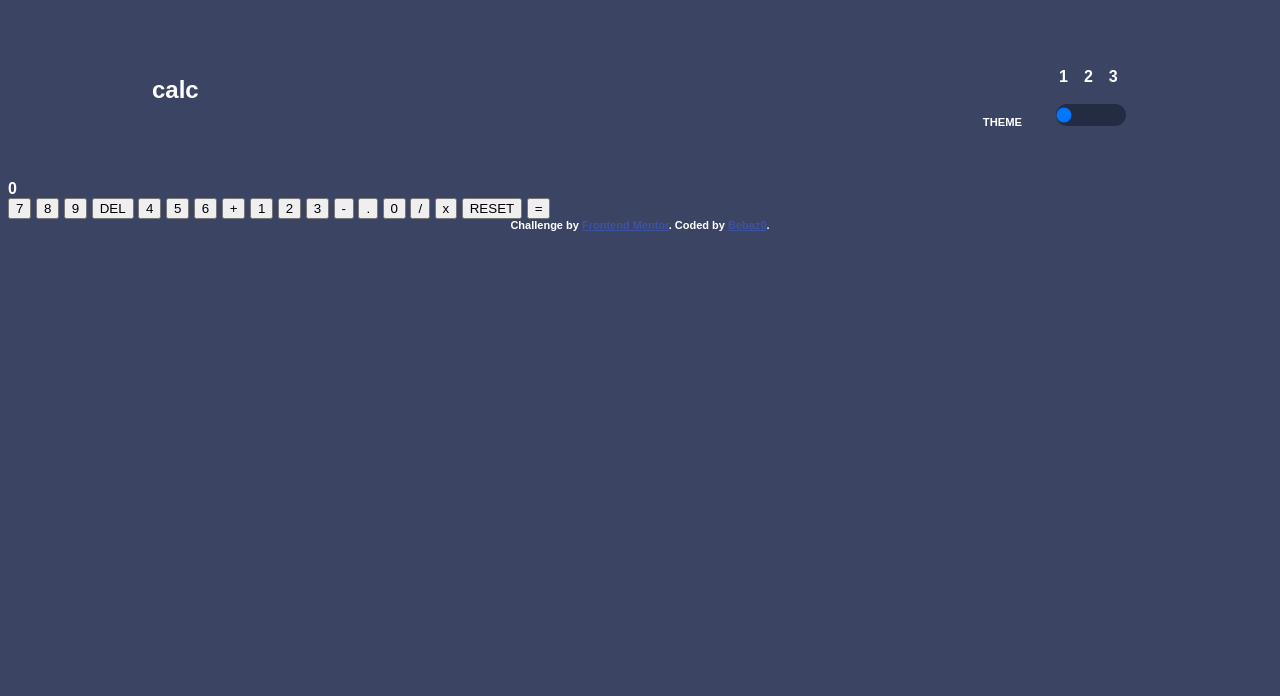
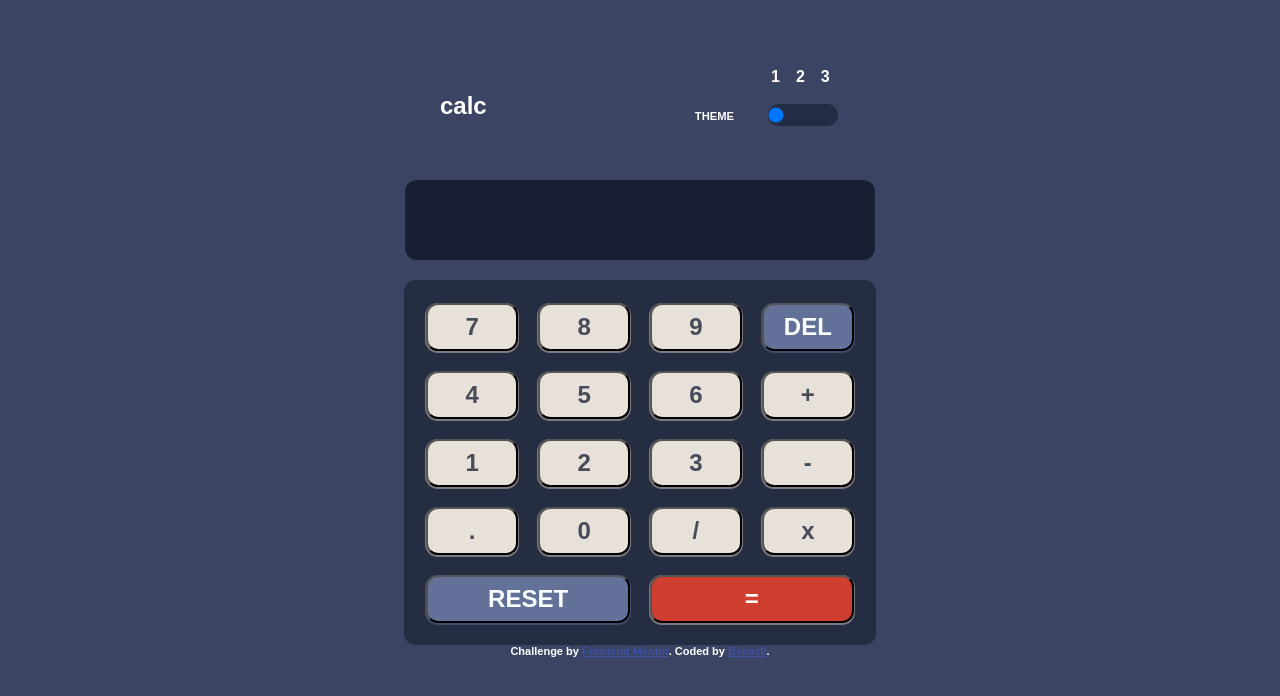
Before and after one commit to Bebaz0/calculator-app-main, a plain HTML site: page index.html in a window 1280 px wide. Drawn offline with Linux system fonts and the light colour scheme.

Commit message:
Foundation of css and html done, just need some tweaks

```diff
--- a/index.html
+++ b/index.html
@@ -32,8 +32,6 @@
     </div>
     <div class="calculator">
       <div class="display">
-        <span class="display-previous"></span>
-        <span class="display-current">0</span>
       </div>
       <div class="buttons">
 
--- a/style.css
+++ b/style.css
@@ -11,10 +11,12 @@ body{
     justify-content: space-between;
     align-items: center;
     height: 100px;
-    margin: 5vh 18vb;
+    margin: 5vh auto;
+    max-width: 400px;
 }
 
 .header h1{
+    margin-top: 6vh;
     font-size: 1.5rem;
 }
 
@@ -24,7 +26,7 @@ body{
     gap: 2rem;}
 
 .theme-label{
-    margin-top: 4rem;
+    margin-top: 3.6rem;
     font-size: 0.7rem;
 }
 .theme-slider{
@@ -50,3 +52,67 @@ body{
     gap: 1rem;
     margin-left: 5px
 }
+
+.calculator{
+    display: flex;
+    flex-direction: column;
+    align-items: center;
+    justify-content: center;
+    width: 100%;
+    max-width: 450px;
+    margin: 0 auto;
+}
+
+.display{
+    width: 100%;
+    height: 80px;
+    background-color: #181f32;
+    border-radius: 12px;
+    display: flex;
+    align-items: center;
+    justify-content: flex-end;
+    padding-right: 20px;
+    font-size: 2rem;}
+
+.buttons{
+    display: grid;
+    grid-template-columns: repeat(4, 1fr);
+    gap: 20px;
+    margin-top: 20px;
+    height: 40vh;
+    width: 95%;
+    background-color: #252d43;
+    padding: 5%;
+    border-radius: 12px;
+}
+
+.button{
+    background-color: #e8e1d9;
+    color: #464b59;
+    border-radius: 12px;
+    font-size: 1.5rem;
+    font-weight: 700;
+    cursor: pointer;
+    transition: background-color 0.3s ease;
+    box-shadow: 0px 1px 0 1px rgba(133, 126, 128, 0.93);
+}
+
+.delete {
+    background-color: #637198;
+    color: #f9fdfd;
+    box-shadow: 0px 1px 0 1px rgb(64, 77, 113)
+}
+
+.reset{
+    background-color: #637198;
+    color: #f9fdfd;
+    box-shadow: 0px 1px 0 1px rgb(64, 77, 113);
+    grid-column: span 2;
+}
+
+.equals{
+    width: 100%;
+    grid-column: span 2;
+    background-color: rgb(207, 63, 48);
+    color: white;
+}
```
